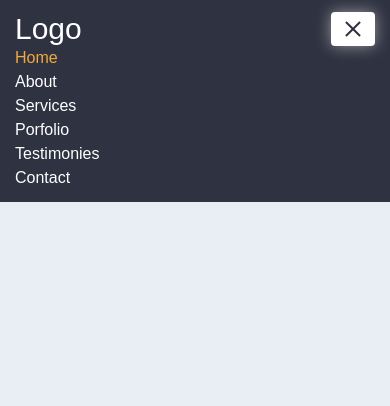
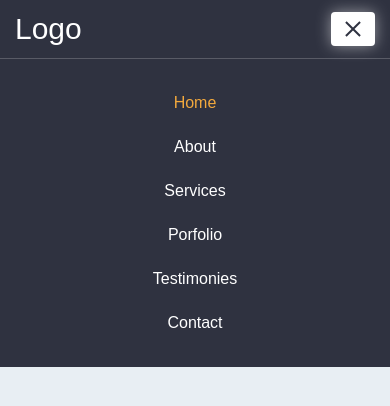
Before and after one commit to meenphilip/Responsive-Navbar, a plain HTML site: page index.html in a window 390 px wide. Both pictures are taken after a click on the button 353 px from the left and 29 px from the top of the page. Drawn offline with Linux system fonts and the light colour scheme.

Commit message:
add style to display list item when button click

```diff
--- a/style.css
+++ b/style.css
@@ -122,22 +122,23 @@ a {
   }
   .header .nav {
     width: 100%;
-    /* padding: 0;
+    padding: 0;
     max-height: 0px;
     overflow: hidden;
     visibility: hidden;
-    transition: all 0.5s ease; */
+    transition: all 0.5s ease;
   }
-  /* .header .nav.open {
+  .header .nav.open {
     visibility: visible;
   }
   .header .nav ul {
     padding: 12px 15px 0;
     margin-top: 12px;
     border-top: 1px solid rgba(255, 255, 255, 0.2);
-  } */
+  }
   .header .nav ul li {
     display: block;
-    margin: 0;
+    margin: 10;
+    text-align: center;
   }
 }
```
